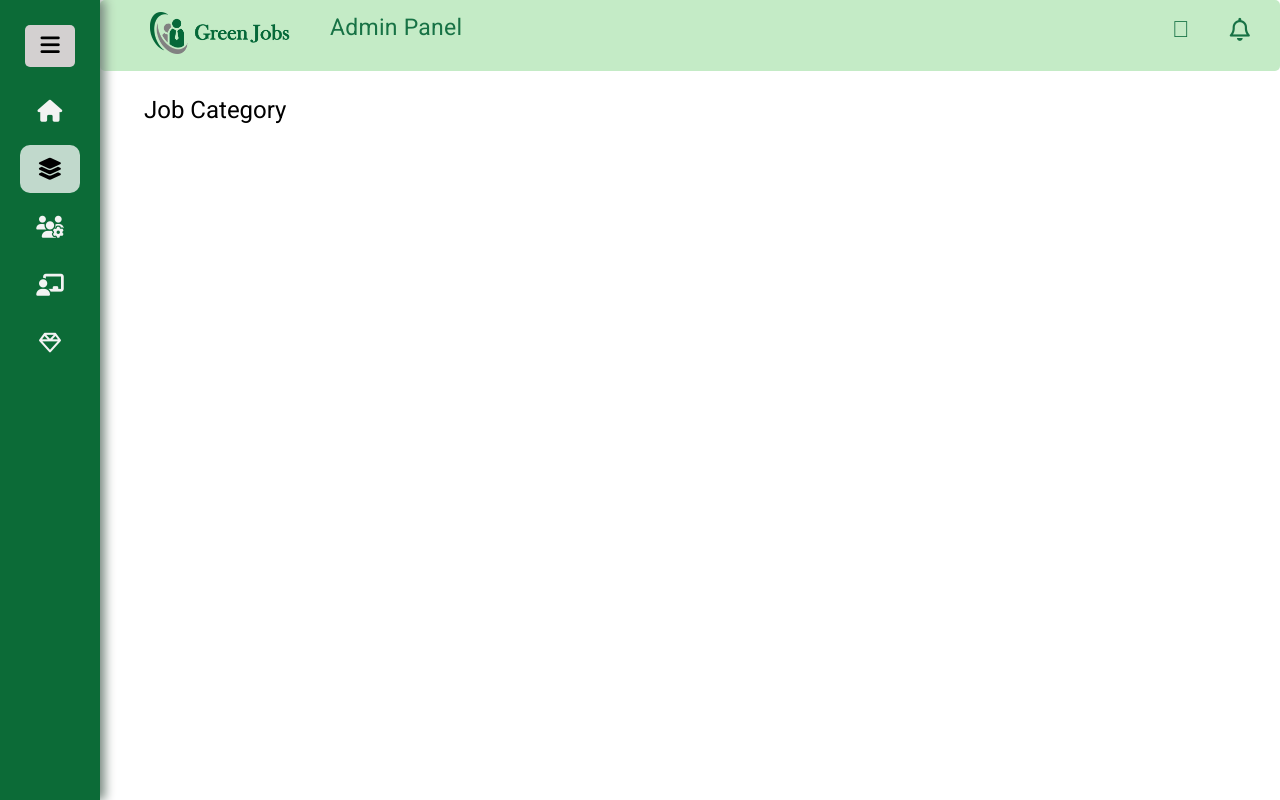
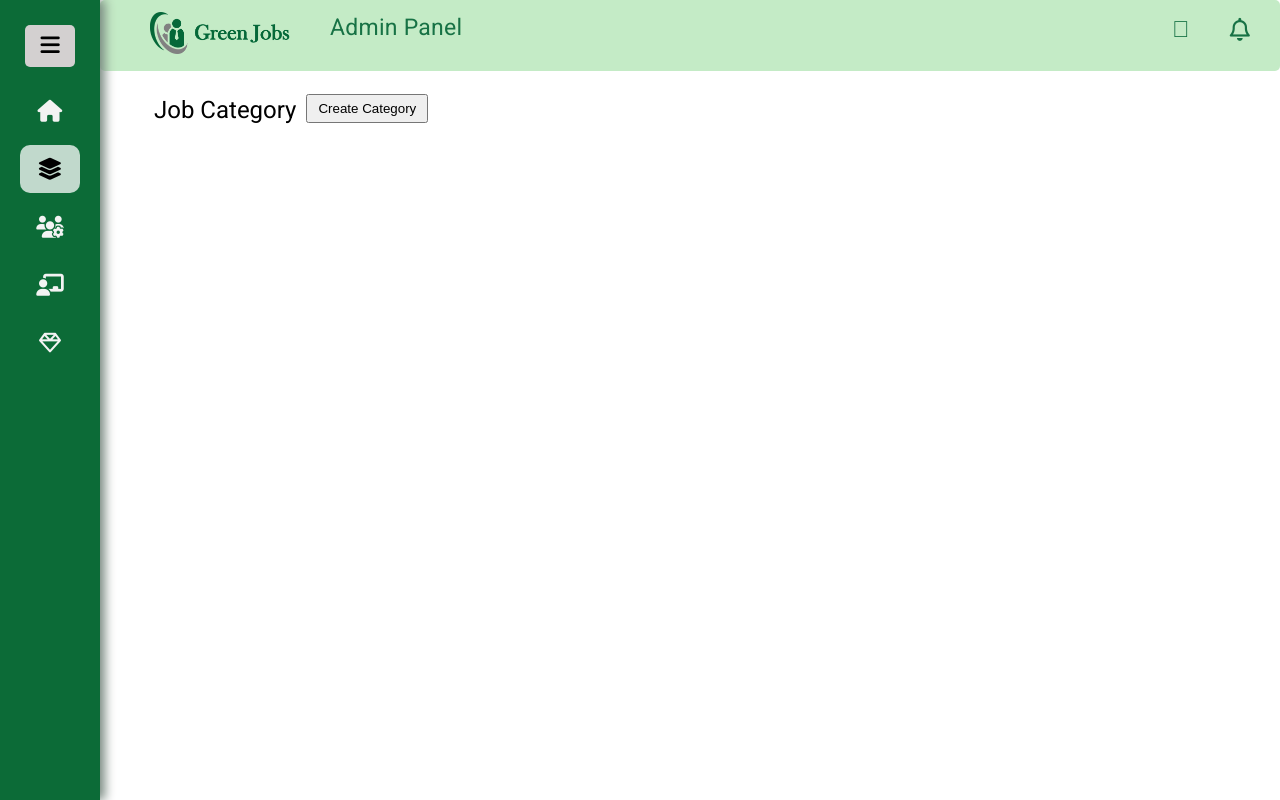
Before and after one commit to Ravinduvinoj/Job-Application, an Angular app: page /j-category in a window 1280 px wide. Shown: the top 800 px of the page. Built offline with nearby package versions, Linux system fonts and the light colour scheme.

Commit message:
adding button and style for job category

```diff
--- a/src/app/admin/j-category/j-category.component.css
+++ b/src/app/admin/j-category/j-category.component.css
@@ -0,0 +1,26 @@
+.div-cat {
+    width: auto;
+
+
+}
+
+.div-cat ul {
+    list-style-type: none;
+    overflow: hidden;
+    float: left;
+
+}
+
+.div-cat ul li {
+    float: left;
+
+}
+
+.div-cat ul li h1 {
+    padding: 0px 10px;
+    display: block;
+}
+.div-cat ul li button{
+    padding: 5px 10px;
+
+}
--- a/src/app/admin/j-category/j-category.component.html
+++ b/src/app/admin/j-category/j-category.component.html
@@ -1 +1,11 @@
-<h1>Job Category</h1>
+<div class="div-cat">
+        <ul class="ul-cat">
+            <li class="li-cat"><h1>Job Category</h1>
+            </li>
+            <li class="li-cat1" style="float: right;"><button>Create Category</button></li>
+
+
+        </ul>
+
+
+</div>
```
